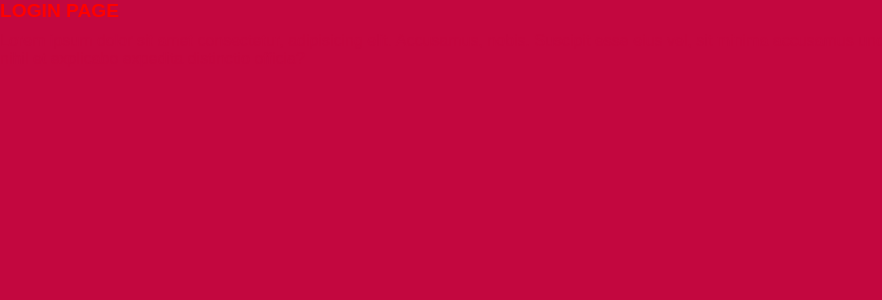
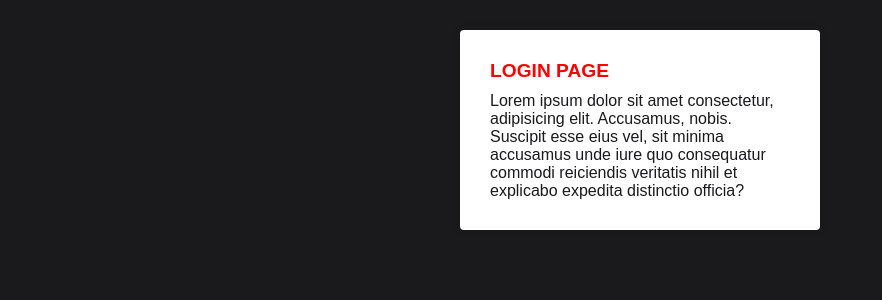
Before and after one commit to dyhalmeida/school, a React (Create React App) app: page / in a window 1280 px wide. Shown: the top 300 px of the page, without its empty margins (0-882 px from the left). Built offline with nearby package versions, Linux system fonts and the light colour scheme.

Commit message:
Adicionado estilo de container

```diff
--- a/src/pages/Login/index.js
+++ b/src/pages/Login/index.js
@@ -1,10 +1,11 @@
 import React from 'react';
 
 import { Title } from './styled';
+import { Container } from '../../styles/GlobalStyles';
 
 function Login() {
   return (
-    <>
+    <Container>
       <Title>Login Page</Title>
       <p>
         Lorem ipsum dolor sit amet consectetur, adipisicing elit. Accusamus,
@@ -12,7 +13,7 @@ function Login() {
         consequatur commodi reiciendis veritatis nihil et explicabo expedita
         distinctio officia?
       </p>
-    </>
+    </Container>
   );
 }
 
--- a/src/styles/GlobalStyles.js
+++ b/src/styles/GlobalStyles.js
@@ -1,4 +1,4 @@
-import { createGlobalStyle } from 'styled-components';
+import styled, { createGlobalStyle } from 'styled-components';
 import Colors from '../config/colors';
 
 export default createGlobalStyle`
@@ -10,8 +10,8 @@ export default createGlobalStyle`
   }
   body {
     font-family: sans-serif;
-    background-color: ${Colors.primary};
-    color: ${Colors.primary};
+    background-color: ${Colors.primaryDark};
+    color: ${Colors.primaryDark};
   }
 
   html, body, root {
@@ -37,3 +37,12 @@ export default createGlobalStyle`
     list-style: none;
   }
 `;
+
+export const Container = styled.section`
+  max-width: 360px;
+  background-color: #ffffff;
+  margin: 30px auto;
+  padding: 30px;
+  border-radius: 4px;
+  box-shadow: 0 0 10px rgba(0, 0, 0, 0.1);
+`;
```
